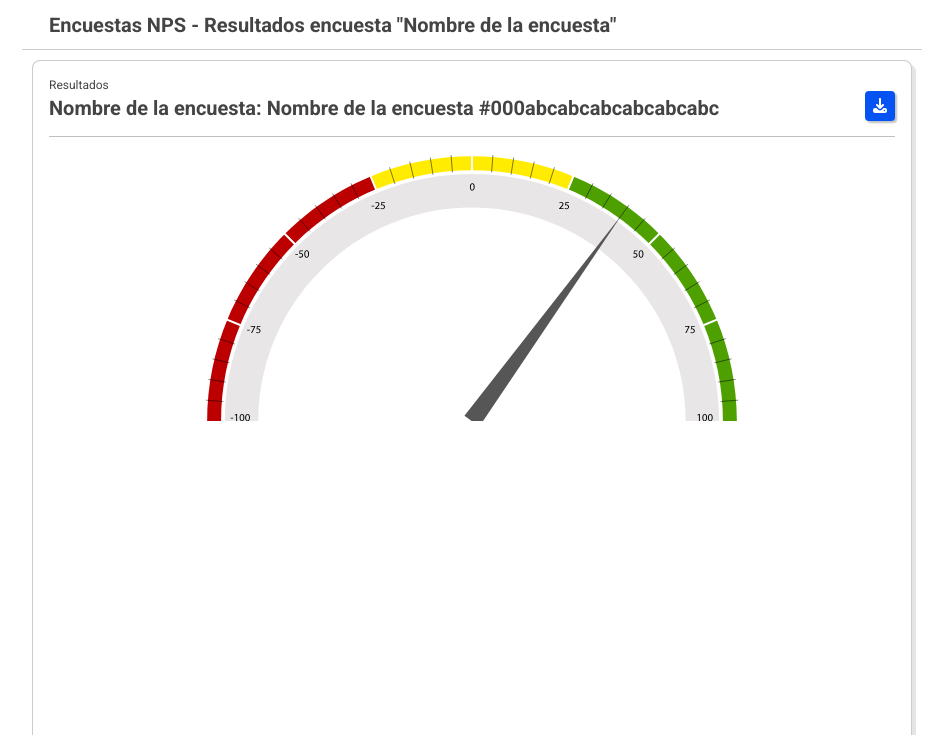
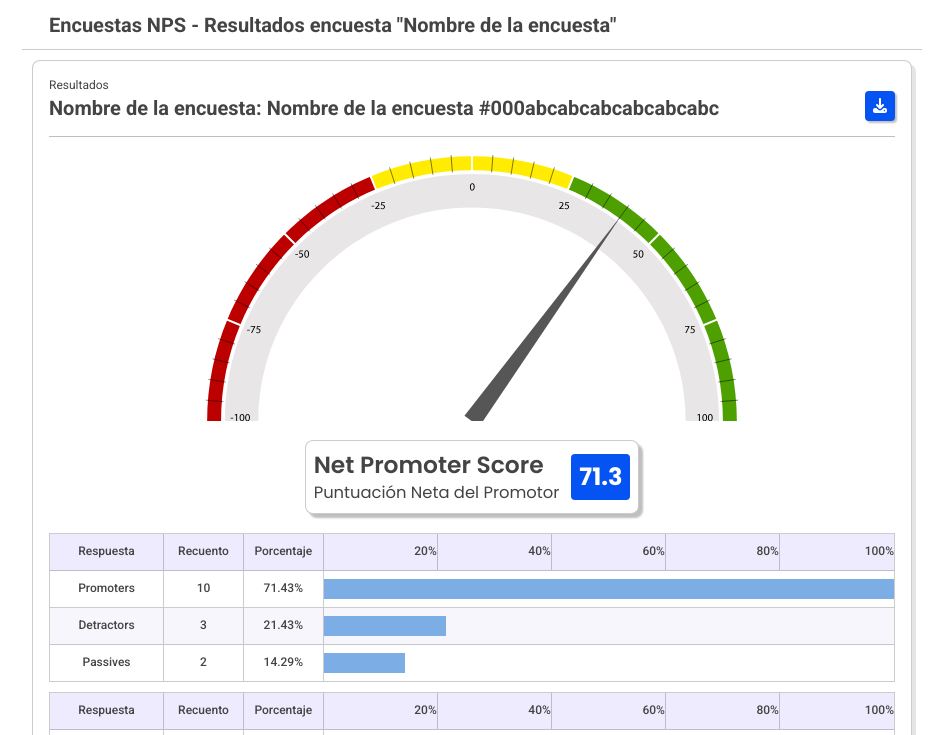
Before and after one commit to TristanTalentCo/lexium-dashboard, a website built with webpack: page nps-resultado.html in a window 1280 px wide. Shown: the top 735 px of the page, without its empty margins (168-1115 px from the left). Built offline with nearby package versions, Linux system fonts and the light colour scheme.

Commit message:
ENCUESTA NPS - CORRECCION CSS RESULTADOS

```diff
--- a/css/style.css
+++ b/css/style.css
@@ -1685,7 +1685,7 @@ textarea {
   min-height: 500px;
 }
 .app-section {
-  display: none;
+  display: flex;
   flex-direction: column;
   align-items: center;
   justify-content: center;
@@ -1983,6 +1983,7 @@ textarea {
 }
 
 .app-wiz-mod {
+
   background: white;
   border: 1px solid rgba(0, 0, 0, 0.2);
   border-radius: 8px;
@@ -2031,7 +2032,7 @@ textarea {
   flex-direction: column;
   align-items: center;
   justify-content: center;
-  gap: 10px;
+  gap: 20px;
 
 }
 
@@ -2209,7 +2210,8 @@ textarea {
 
 .nps-isolate-container{
   width: 100%;
-  height: 100vh;
+  height: fit-content;
+  min-height: 100vh;
   display: flex;
   flex-direction: column;
   align-items: center;
@@ -2243,7 +2245,7 @@ textarea {
 
 .nps-sub-container {
   width: 100%;
-  height: 800px!important;
+
   display: flex;
   flex-direction: column;
   align-items: center;
@@ -2522,6 +2524,7 @@ textarea {
   align-items: center;
   justify-content: center;
   font-family: 'poppins', sans-serif;
+
 }
 
 .nps-scorebox-container {
@@ -2551,7 +2554,7 @@ textarea {
 .nps-sb-t-top {
   width: 100%;
   color: #444444;
-  font-size: 1.6em;
+  font-size: 1em;
   font-weight: 600;
 
   padding: 0;
@@ -2559,9 +2562,9 @@ textarea {
 }
 
 .nps-sb-t-btm {
-  width: 211px;
+  width: fit-content;
   color: #444444;
-  font-size: 1em;
+  font-size: .7em;
 
 
   padding: 0;
```
Also changed, not shown: nps-configuracion.html (+3 -3 lines).
